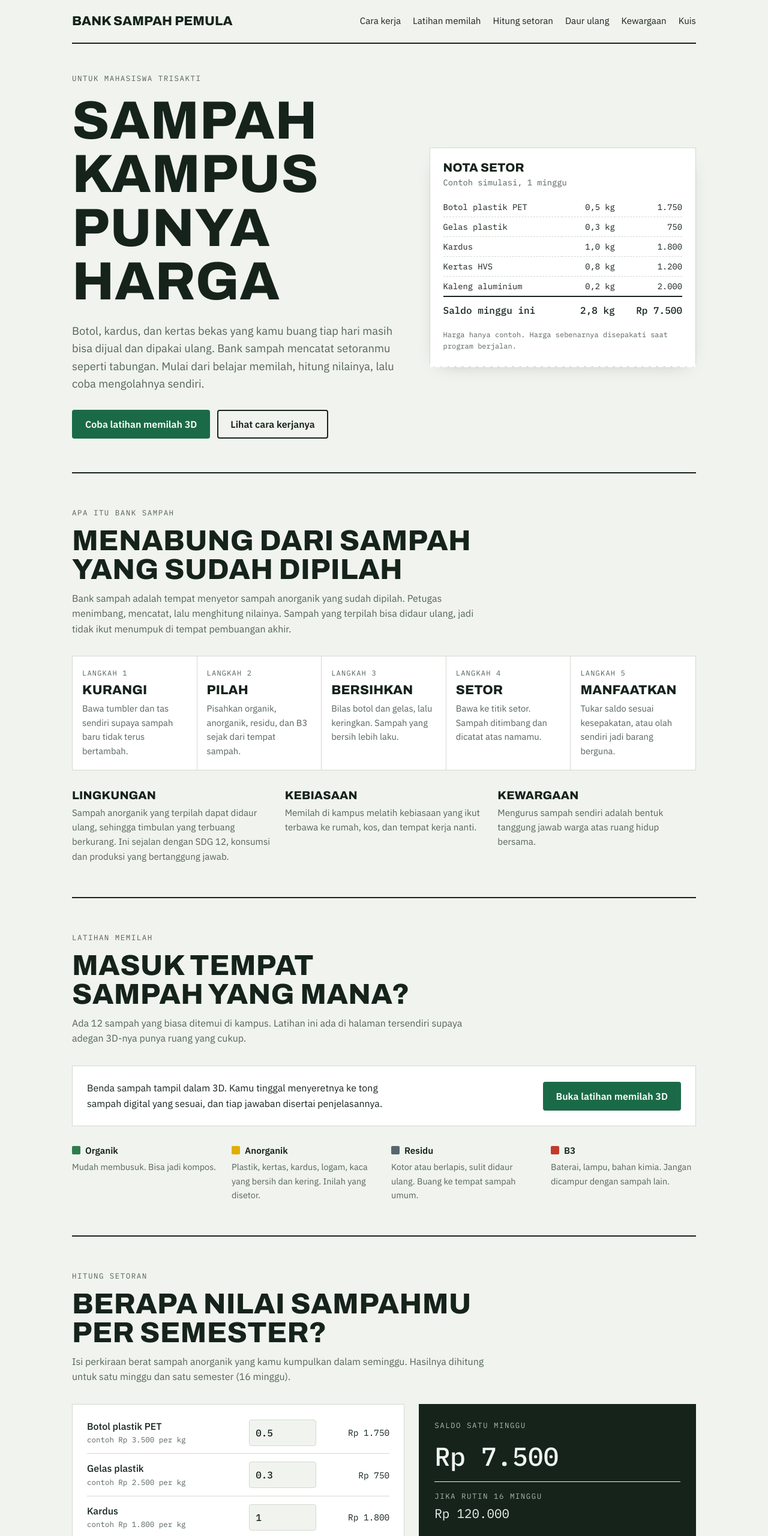
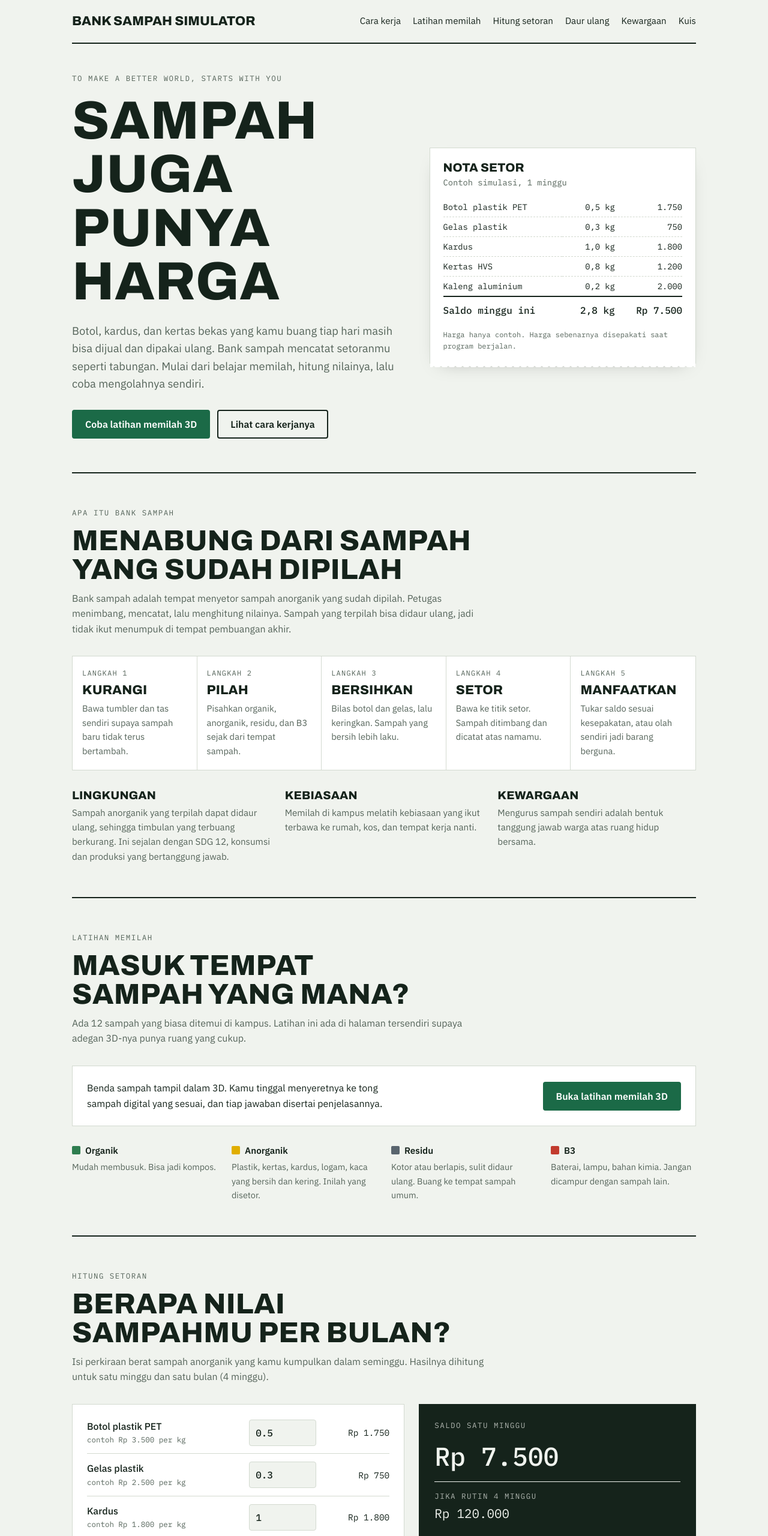
Before and after one commit to Schmovement/Bank-Sampah-Simulator, a plain HTML site: page index.html in a window 1280 px wide. Shown: the top 2560 px of the page at 60% size. Drawn offline with Linux system fonts and the light colour scheme.

Commit message:
fixing some details on the HTML

```diff
--- a/index.html
+++ b/index.html
@@ -3,14 +3,14 @@
 <head>
 <meta charset="utf-8">
 <meta name="viewport" content="width=device-width, initial-scale=1, viewport-fit=cover">
-<title>Bank Sampah Pemula</title>
+<title>Bank Sampah Simulator | Civics (UMN)</title>
 <link rel="stylesheet" href="https://fonts.googleapis.com/css2?family=Archivo:wdth,wght@62..125,600..900&family=IBM+Plex+Sans:wght@400;500;600&family=IBM+Plex+Mono:wght@400;500&display=swap">
 <link rel="stylesheet" href="style.css">
 </head>
 <body>
 <div class="wrap">
   <header class="top">
-    <div class="brand">Bank Sampah Pemula</div>
+    <div class="brand">Bank Sampah Simulator</div>
     <nav aria-label="Navigasi halaman">
       <a href="#cara">Cara kerja</a>
       <a href="pilah.html">Latihan memilah</a>
@@ -24,8 +24,8 @@
   <main>
     <div class="hero">
       <div>
-        <p class="eyebrow" style="margin-bottom:16px">Untuk mahasiswa Trisakti</p>
-        <h1>Sampah kampus punya harga</h1>
+        <p class="eyebrow" style="margin-bottom:16px">To make a better world, starts with you</p>
+        <h1>Sampah juga punya harga</h1>
         <p class="lead">Botol, kardus, dan kertas bekas yang kamu buang tiap hari masih bisa dijual dan dipakai ulang. Bank sampah mencatat setoranmu seperti tabungan. Mulai dari belajar memilah, hitung nilainya, lalu coba mengolahnya sendiri.</p>
         <div class="cta">
           <a class="btn primary" href="pilah.html">Coba latihan memilah 3D</a>
@@ -90,8 +90,8 @@
     <section id="hitung">
       <div class="sec-head">
         <p class="eyebrow">Hitung setoran</p>
-        <h2>Berapa nilai sampahmu per semester?</h2>
-        <p>Isi perkiraan berat sampah anorganik yang kamu kumpulkan dalam seminggu. Hasilnya dihitung untuk satu minggu dan satu semester (16 minggu).</p>
+        <h2>Berapa nilai sampahmu per bulan?</h2>
+        <p>Isi perkiraan berat sampah anorganik yang kamu kumpulkan dalam seminggu. Hasilnya dihitung untuk satu minggu dan satu bulan (4 minggu).</p>
       </div>
       <div class="calc">
         <div class="panel">
@@ -101,7 +101,7 @@
         <div class="sum" aria-live="polite">
           <p class="eyebrow">Saldo satu minggu</p>
           <div class="big" id="c-week">Rp 0</div>
-          <div class="sem"><span class="eyebrow">Jika rutin 16 minggu</span><span id="c-sem">Rp 0</span></div>
+          <div class="sem"><span class="eyebrow">Jika rutin 4 minggu</span><span id="c-sem">Rp 0</span></div>
           <p class="note"><span id="c-kg">0</span> kg sampah terpilah per minggu tidak masuk ke tempat sampah campuran.</p>
         </div>
       </div>
@@ -175,13 +175,7 @@
   </main>
 
   <footer>
-    <p><strong>Proyek mahasiswa mata kuliah Civics (UMN).</strong> Halaman ini bukan situs resmi Universitas Trisakti dan memakai harga serta angka contoh untuk simulasi.</p>
-    <p><strong>Rujukan:</strong></p>
-    <ul>
-      <li>Saputro, Syaifullah, &amp; Setiawan (2026). Faktor pendukung dan penghambat program bank sampah dalam meningkatkan ecological citizenship. <em>Pendas: Jurnal Ilmiah Pendidikan Dasar</em>, 11(3).</li>
-      <li>Mahmudi, Ismail, Sawaludin, &amp; Alqadri (2024). Penguatan karakter peduli lingkungan melalui program bank sampah Inges. <em>Jurnal Kewarganegaraan</em>, 21(2).</li>
-      <li>Subarkah, Cahyono, &amp; Sutrisno (2024). Penguatan kewarganegaraan ekologis melalui pemberdayaan masyarakat dalam pengelolaan bank sampah. <em>Qualitative Research of Business and Social Sciences</em>, 1(2).</li>
-    </ul>
+    <p><strong>Proyek mahasiswa informatika UMN mata kuliah Civics.</strong> Halaman ini bukan situs resmi Universitas Multimedia Nusantara (UMN) dan memakai harga serta angka contoh untuk simulasi.</p>
   </footer>
 </div>
 
```
